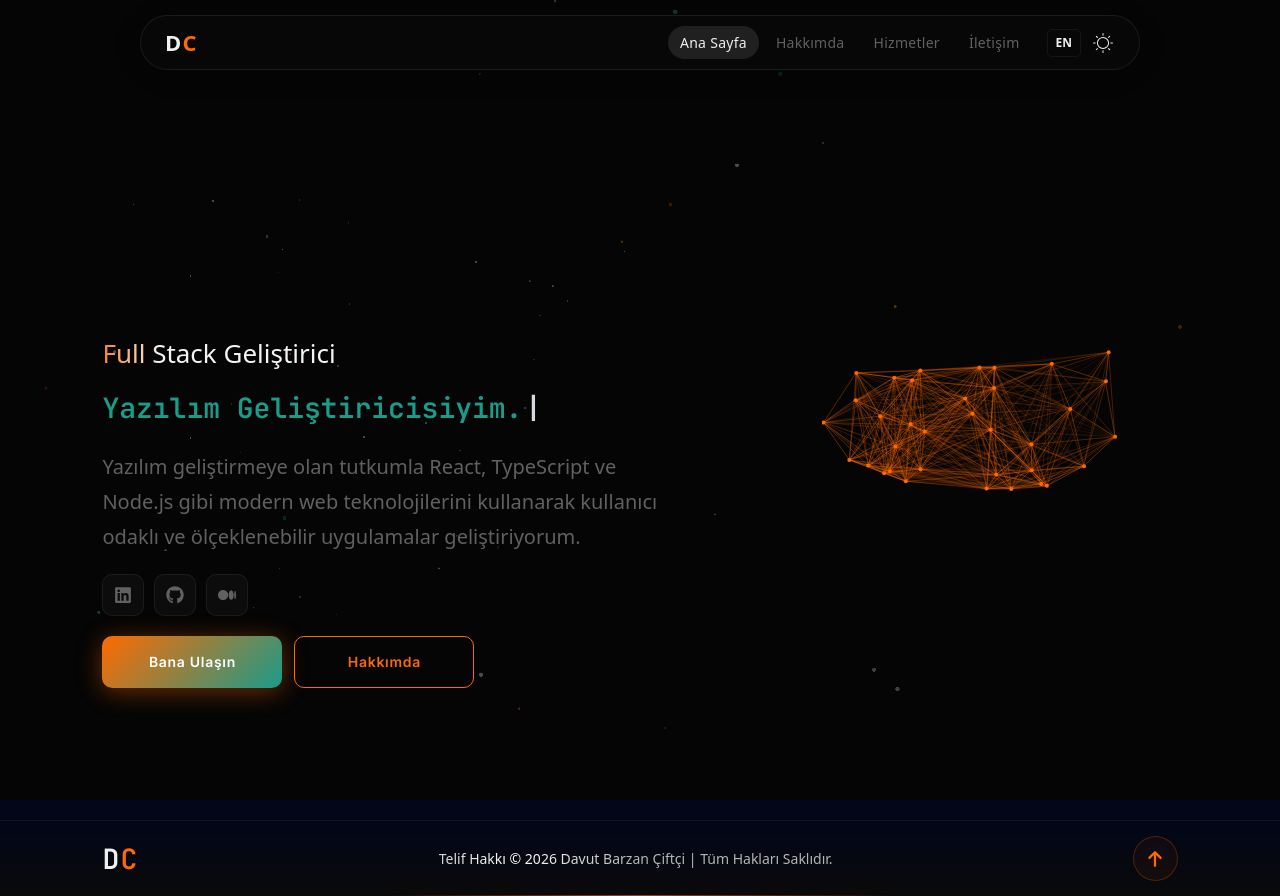
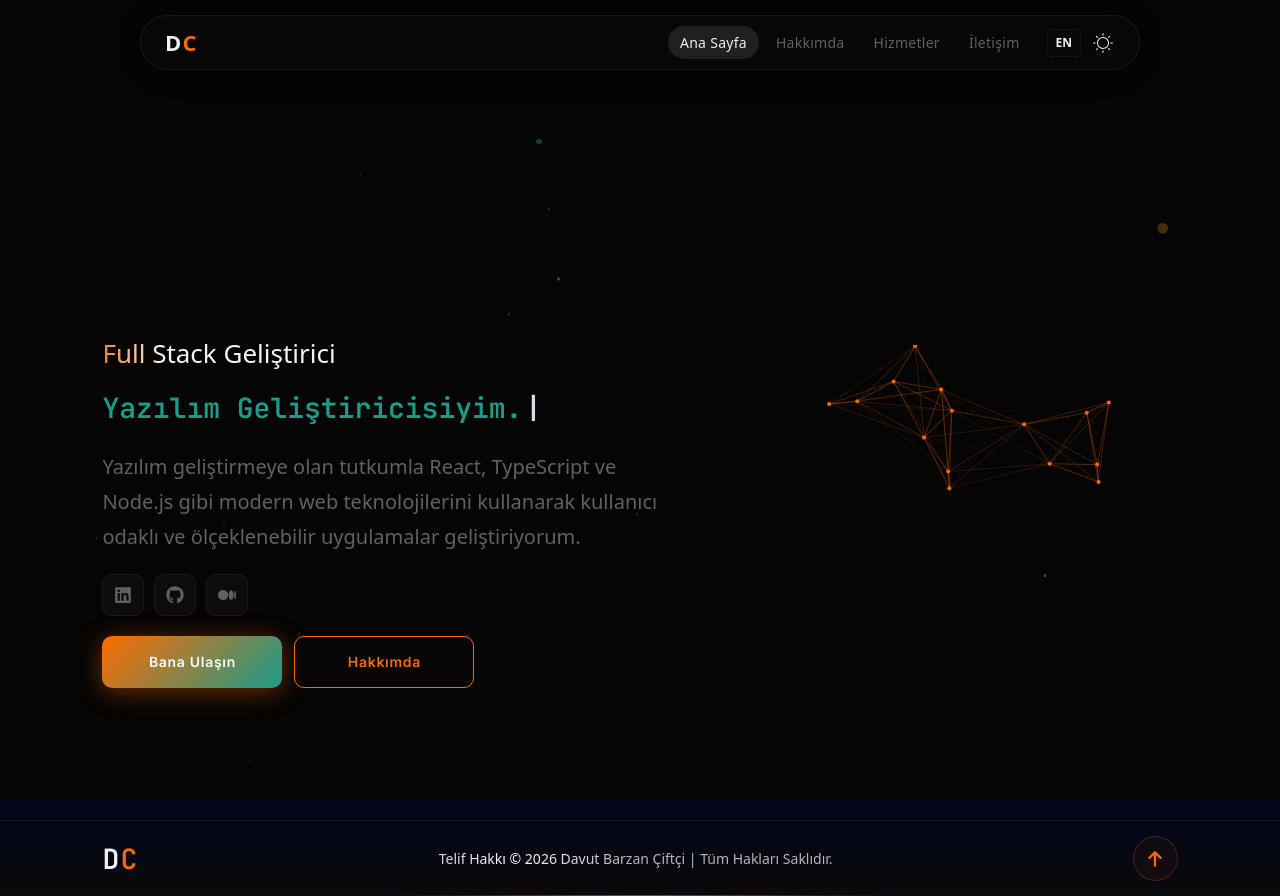
Before and after one commit to davutciftci/Portfolio, a React (Vite) app: page / in a window 1280 px wide. Built offline with nearby package versions, Linux system fonts and the light colour scheme.

Commit message:
perf: optimize animation performance, font loading, and bundle splitting

```diff
--- a/index.html
+++ b/index.html
@@ -6,6 +6,10 @@
   <link rel="icon" type="image/svg+xml" href="/favicon.svg" />
   <link rel="icon" type="image/png" href="/favicon.png" />
   <link rel="apple-touch-icon" href="/apple-touch-icon.png" />
+  <link rel="preconnect" href="https://fonts.googleapis.com">
+  <link rel="preconnect" href="https://fonts.gstatic.com" crossorigin>
+  <link href="https://fonts.googleapis.com/css2?family=Inter:wght@300;400;500;600;700;800;900&family=JetBrains+Mono:wght@400;600&display=swap" rel="preload" as="style" onload="this.onload=null;this.rel='stylesheet'">
+  <noscript><link href="https://fonts.googleapis.com/css2?family=Inter:wght@300;400;500;600;700;800;900&family=JetBrains+Mono:wght@400;600&display=swap" rel="stylesheet"></noscript>
   <meta name="viewport" content="width=device-width, initial-scale=1.0" />
   <meta name="description" content="Davut Çiftçi - Full-stack Developer & Sign Language Counselor Portfolio. Modern web solutions and professional counselor services." />
   <meta name="keywords" content="Davut Çiftçi, Portfolio, Full-stack Developer, Sign Language, React, TypeScript, Web Development" />
--- a/src/components/ParticlesBackdrop.tsx
+++ b/src/components/ParticlesBackdrop.tsx
@@ -3,7 +3,7 @@ import { lazy, Suspense } from 'react'
 const Particles = lazy(() => import('./reactbits/Backgrounds/Particles/Particles'))
 
 const defaultProps = {
-  particleCount: 150,
+  particleCount: 40,
   particleColors: ['#ff6a00', '#1a9c8a', '#ffffff'] as string[],
   moveParticlesOnHover: false,
   alphaParticles: true,
--- a/src/main.css
+++ b/src/main.css
@@ -1,4 +1,3 @@
-@import url('https://fonts.googleapis.com/css2?family=Inter:wght@300;400;500;600;700;800;900&family=JetBrains+Mono:wght@400;600&display=swap');
 @import "tailwindcss";
 
 /* ===== CSS Değişkenleri - Dark Tema (Varsayılan) ===== */
--- a/src/pages/Home.tsx
+++ b/src/pages/Home.tsx
@@ -58,17 +58,17 @@ function Home() {
             {isMobile || isTablet ? (
               <Threads
                 color="#ff6a00"
-                count={15}
-                speed={0.8}
-                maxDistance={120}
+                count={5}
+                speed={0.6}
+                maxDistance={100}
                 className="home-threads-mobile"
               />
             ) : (
               <Threads
                 color="#ff6a00"
-                count={35}
-                speed={1.2}
-                maxDistance={180}
+                count={15}
+                speed={0.8}
+                maxDistance={150}
                 className="home-threads-desktop"
               />
             )}
--- a/vite.config.ts
+++ b/vite.config.ts
@@ -11,6 +11,7 @@ export default defineConfig({
         manualChunks: {
           'vendor-react': ['react', 'react-dom', 'react-router-dom'],
           'vendor-i18n': ['i18next', 'react-i18next', 'i18next-browser-languagedetector'],
+          'vendor-animations': ['gsap', 'motion', 'ogl'],
         },
       },
     },
```
Also changed, not shown: public/apple-touch-icon.png, public/favicon.png.
